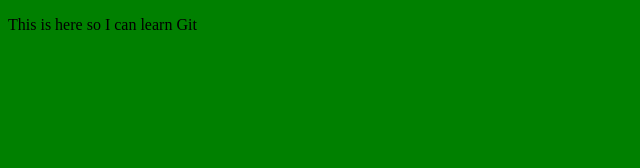
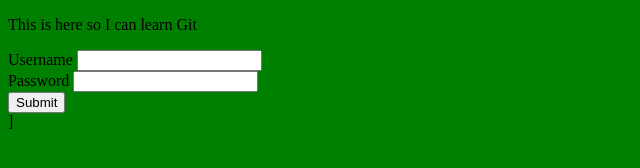
Before and after one commit to hunterwaters/learn-github, a plain HTML site: page index.html in a window 1280 px wide. Shown: the whole page, without its empty margins (0-640 px from the left). Drawn offline with Linux system fonts and the light colour scheme.

Commit message:
finished signup form

```diff
--- a/index.html
+++ b/index.html
@@ -6,5 +6,19 @@
 </head>
 <body>
   <p>This is here so I can learn Git</p>
-</body>
+  <form name="signup" action="/signup">
+  <div>
+    <label for="username">Username</label>
+    <input type="text" name="username" required>
+  </div>
+
+  <div>
+    <label for="password">Password</label>
+    <input type="password" name="password">
+  </div>
+
+  <input type="submit">
+</form>
+
+</body>]
 </html>
```
